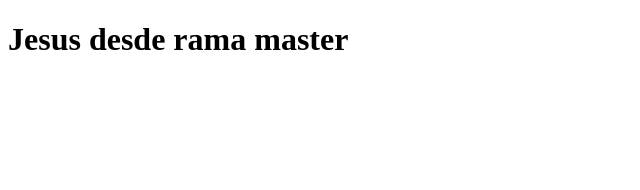
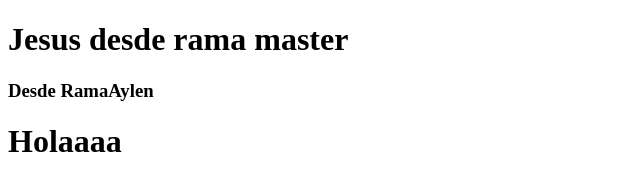
Before and after one commit to gsus2024/repogrupalsenati1, a plain HTML site: page index.html in a window 1280 px wide. Shown: the whole page, without its empty margins (0-640 px from the left). Drawn offline with Linux system fonts and the light colour scheme.

Commit message:
Se subieron cambios desde ramaaylen

```diff
--- a/index.html
+++ b/index.html
@@ -7,5 +7,7 @@
 </head>
 <body>
     <h1>Jesus desde rama master</h1>
+    <h3>Desde RamaAylen</h3>
+    <h1> Holaaaa </h1>
 </body>
 </html>
```
